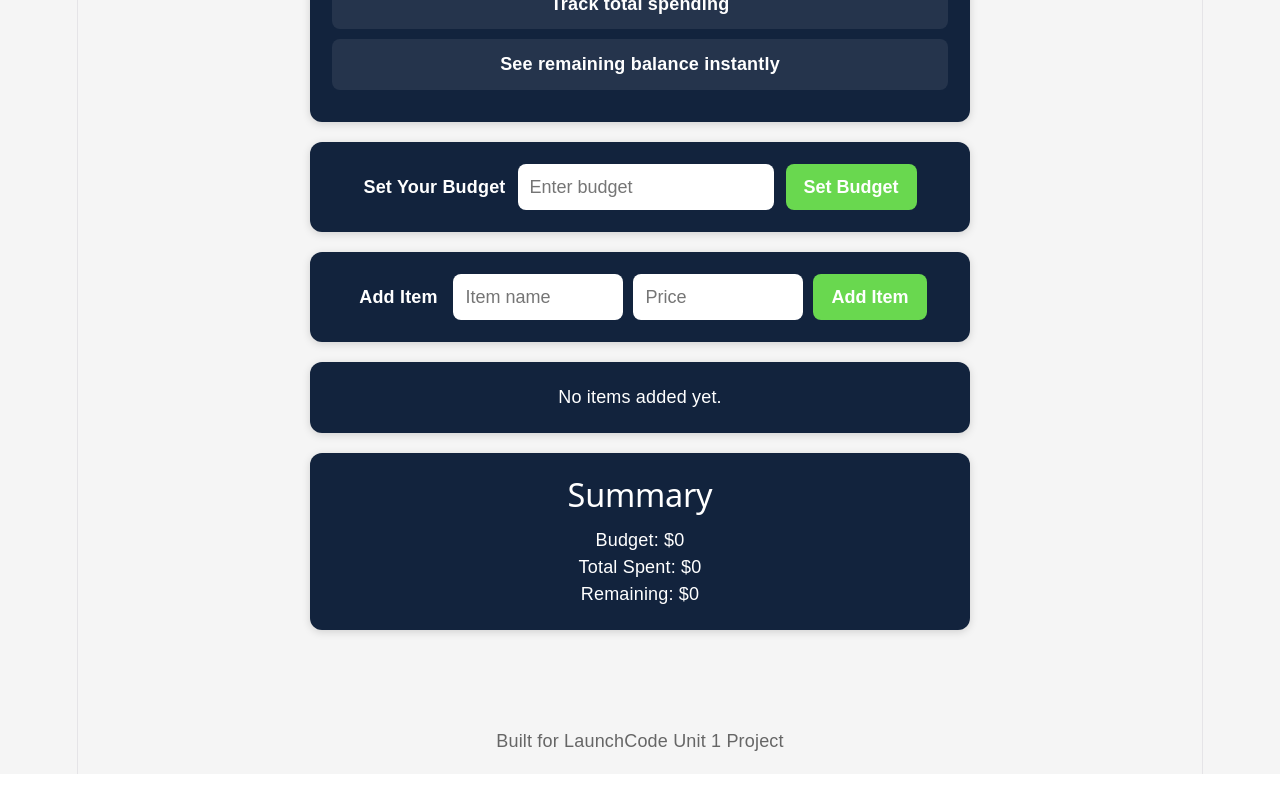
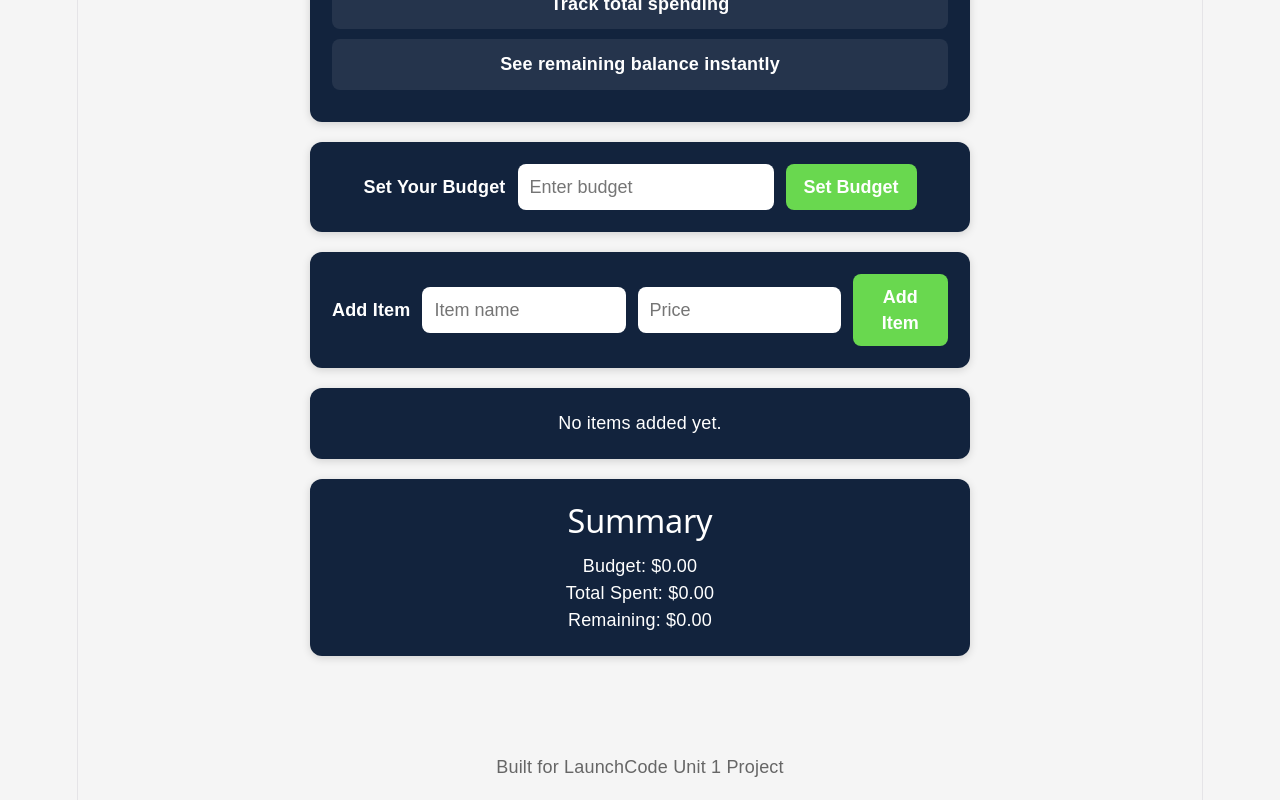
Before and after one commit to Travel987/grocery-budget-tracker, a React (Vite) app: page / in a window 1280 px wide. Shown: the part 517-1317 px from the top of the page. Before the commit the page ends 1291 px from the top, so only its background shows below. Built offline with nearby package versions, Linux system fonts and the light colour scheme.

Commit message:
Fix rounding, add enter submit, allow decimals

```diff
--- a/src/components/AddItemForm.jsx
+++ b/src/components/AddItemForm.jsx
@@ -3,37 +3,28 @@ import { useState } from "react";
 function AddItemForm({ addItem }) {
   const [name, setName] = useState("");
   const [price, setPrice] = useState("");
-  const [error, setError] = useState("");
 
   function handleSubmit(e) {
     e.preventDefault();
 
-    if (!name || !price) {
-      setError("Please enter both item name and price.");
-      return;
-    }
-
-    if (Number(price) <= 0) {
-      setError("Price must be greater than 0.");
+    if (!name.trim() || !price) {
       return;
     }
 
     const newItem = {
       id: Date.now(),
-      name,
-      price: Number(price),
+      name: name.trim(),
+      price: parseFloat(price),
     };
 
     addItem(newItem);
     setName("");
     setPrice("");
-    setError("");
   }
-// Handles adding new grocery items
 
   return (
     <form onSubmit={handleSubmit}>
-      <div className="form-row add-item-row">
+      <div className="form-row">
         <span>Add Item</span>
 
         <input
@@ -45,6 +36,7 @@ function AddItemForm({ addItem }) {
 
         <input
           type="number"
+          step="0.01"
           placeholder="Price"
           value={price}
           onChange={(e) => setPrice(e.target.value)}
@@ -52,8 +44,6 @@ function AddItemForm({ addItem }) {
 
         <button type="submit">Add Item</button>
       </div>
-
-      {error && <p className="error-text">{error}</p>}
     </form>
   );
 }
--- a/src/components/Summary.jsx
+++ b/src/components/Summary.jsx
@@ -2,9 +2,9 @@ function Summary({ budget, totalSpent, remaining }) {
   return (
     <div className="summary-text">
       <h2>Summary</h2>
-      <p>Budget: ${budget}</p>
-      <p>Total Spent: ${totalSpent}</p>
-      <p>Remaining: ${remaining}</p>
+      <p>Budget: ${Number(budget).toFixed(2)}</p>
+<p>Total Spent: ${Number(totalSpent).toFixed(2)}</p>
+      <p>Remaining: {remaining < 0 ? '-' : ''}${Math.abs(remaining).toFixed(2)}</p>
     </div>
   );
 }
```
